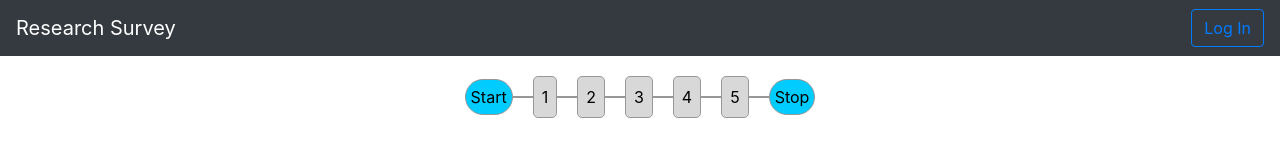
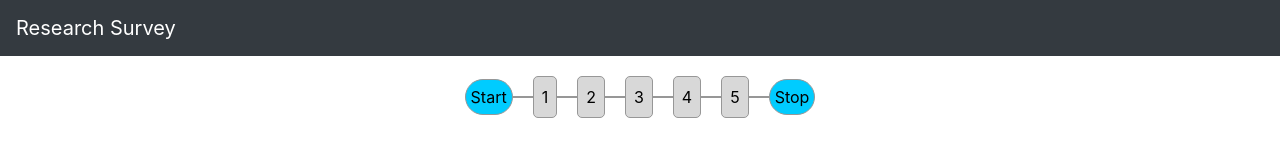
Before and after one commit to MaherBhasvar/researchPrj, a React (Create React App) app in the folder client/: page / in a window 1280 px wide. Shown: the top 148 px of the page. Built offline with nearby package versions, Linux system fonts and the light colour scheme.

Commit message:
Update 4

```diff
--- a/client/src/components/layout/Navbar.js
+++ b/client/src/components/layout/Navbar.js
@@ -1,31 +1,25 @@
-import React, {Component} from 'react';
-import {Link} from 'react-router-dom';
-import {logoutUser} from '../../actions/authActions';
+import React, { Component } from 'react';
+import { Link } from 'react-router-dom';
+import { logoutUser } from '../../actions/authActions';
 import PropTypes from 'prop-types';
-import {connect} from 'react-redux'
+import { connect } from 'react-redux'
 
 
 class Navbar extends Component {
-    render () {
+    render() {
 
         let showbutton;
         console.log(this.props.auth.isAuthenticated)
-        if(this.props.auth.isAuthenticated) {
+        if (this.props.auth.isAuthenticated) {
             showbutton = (
                 <div>
-                    <button type="button" className="btn btn-danger" onClick={e => {e.preventDefault(); this.props.logoutUser();}}>
+                    <button type="button" className="btn btn-danger" onClick={e => { e.preventDefault(); this.props.logoutUser(); }}>
                         Logout
                     </button>
                 </div>
             );
         } else {
-            showbutton = (
-                <div>
-                    <button type="button" className="btn btn-outline-primary" onClick={e => {e.preventDefault();}}>
-                        <Link to='/'>Log In</Link>
-                    </button>
-                </div>
-            )
+            showbutton = null
         }
 
         return (
```
Lines whose indentation alone changed are shown as unchanged.
